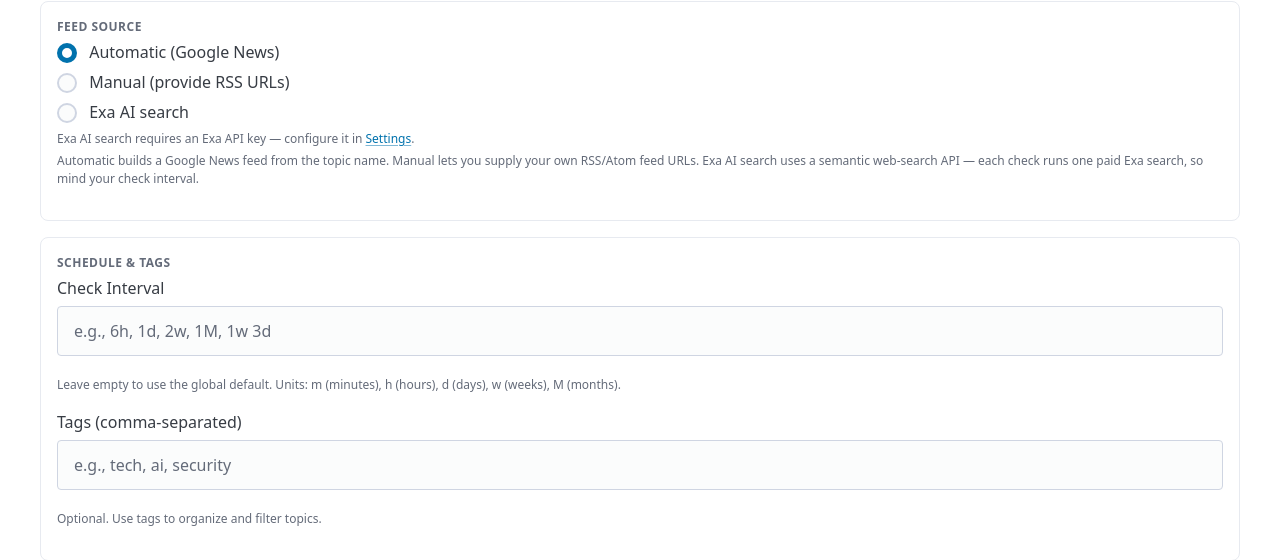
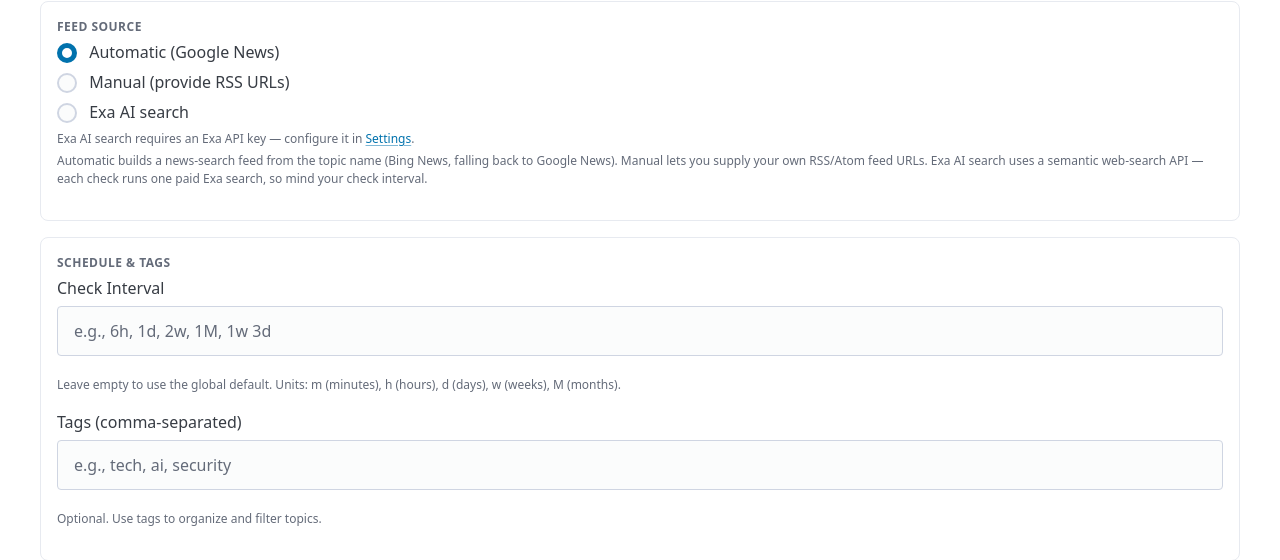
Before and after one commit to 0xzerolight/topic_watch, a Python web app: template app/templates/topic_add.html in a window 1280 px wide. Shown: the part 492-1052 px from the top of the page. Run offline with Jinja, Linux system fonts and the light colour scheme; the template is opened without the code that fills it, so the values that code supplies are empty.

Commit message:
fix(web): correct the automatic feed-source help text
Said Google News; the cascade has been Bing-first with Google fallback since
provider routing landed.

```diff
--- a/app/templates/topic_add.html
+++ b/app/templates/topic_add.html
@@ -66,7 +66,7 @@
             {% if not exa_enabled %}
             <small class="help">Exa AI search requires an Exa API key — configure it in <a href="/settings">Settings</a>.</small>
             {% endif %}
-            <small class="help">Automatic builds a Google News feed from the topic name. Manual lets you supply your own RSS/Atom feed URLs. Exa AI search uses a semantic web-search API — each check runs one paid Exa search, so mind your check interval.</small>
+            <small class="help">Automatic builds a news-search feed from the topic name (Bing News, falling back to Google News). Manual lets you supply your own RSS/Atom feed URLs. Exa AI search uses a semantic web-search API — each check runs one paid Exa search, so mind your check interval.</small>
         </fieldset>
 
         <div id="manual-feeds" aria-hidden="{{ 'false' if (feed_mode or 'auto') == 'manual' else 'true' }}" style="{{ 'display:block' if (feed_mode or 'auto') == 'manual' else 'display:none' }}">
--- a/app/templates/topic_edit.html
+++ b/app/templates/topic_edit.html
@@ -65,7 +65,7 @@
             {% if not exa_enabled and current_mode != 'exa' %}
             <small class="help">Exa AI search requires an Exa API key — configure it in <a href="/settings">Settings</a>.</small>
             {% endif %}
-            <small class="help">Automatic builds a Google News feed from the topic name. Manual lets you supply your own RSS/Atom feed URLs. Exa AI search uses a semantic web-search API — each check runs one paid Exa search, so mind your check interval.</small>
+            <small class="help">Automatic builds a news-search feed from the topic name (Bing News, falling back to Google News). Manual lets you supply your own RSS/Atom feed URLs. Exa AI search uses a semantic web-search API — each check runs one paid Exa search, so mind your check interval.</small>
         </fieldset>
 
         <div id="manual-feeds" aria-hidden="{{ 'false' if current_mode == 'manual' else 'true' }}" style="{{ 'display:block' if current_mode == 'manual' else 'display:none' }}">
```
